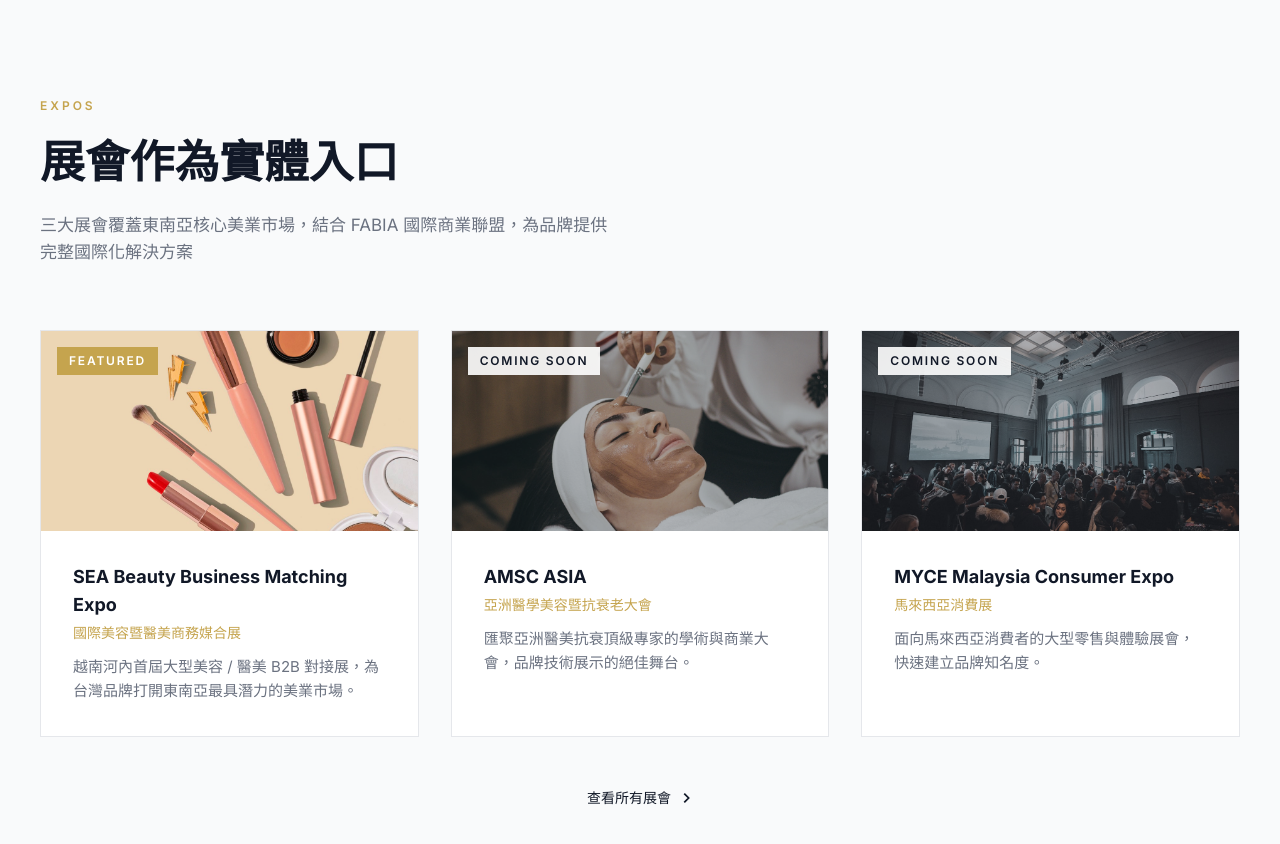
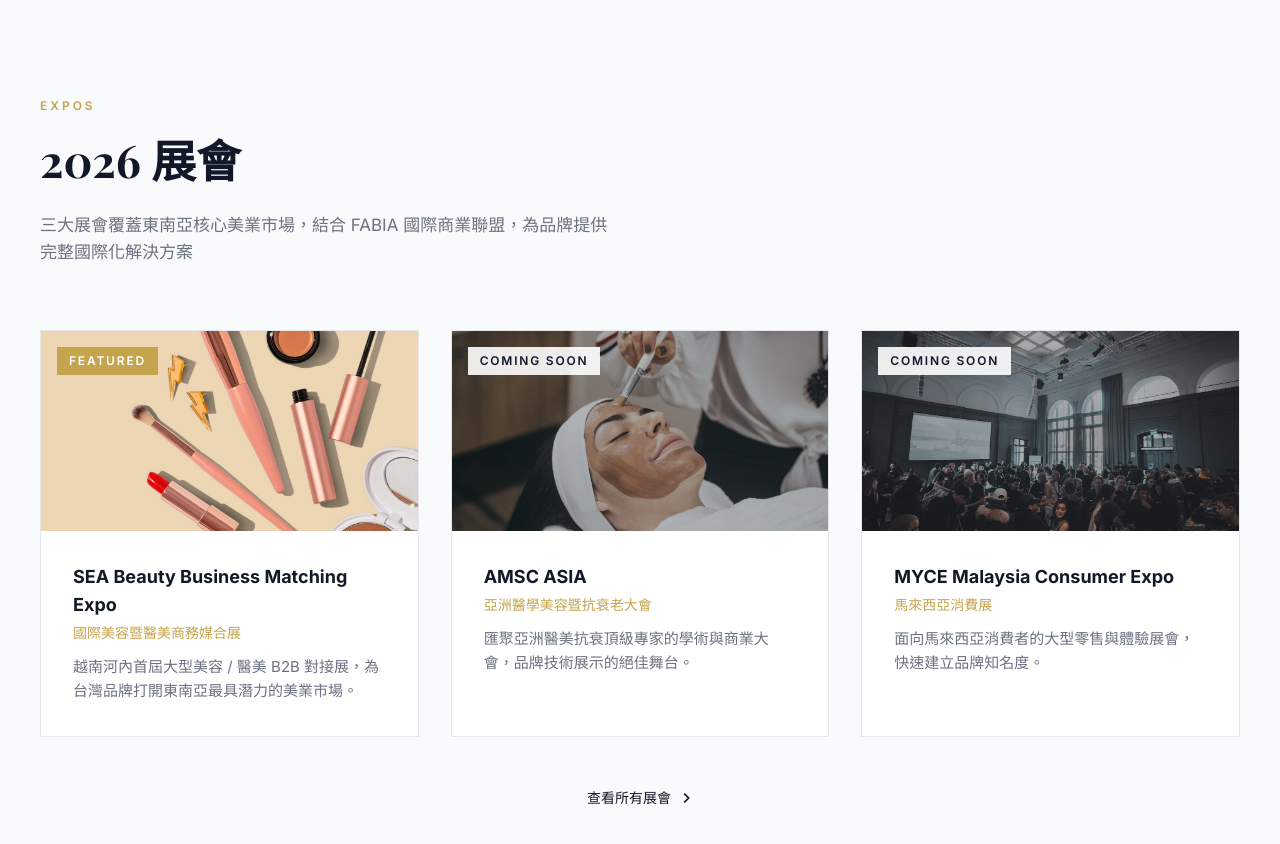
Before and after one commit to Aaronyu1229/shirley-orei-expo, a Next.js app: page / in a window 1280 px wide. Shown: the part 2700-3544 px from the top of the page. Built offline with nearby package versions, Linux system fonts and the light colour scheme.

Commit message:
feat: 展會作為實體入口 改為 2026 展會

```diff
--- a/src/app/expos/page.tsx
+++ b/src/app/expos/page.tsx
@@ -54,7 +54,7 @@ export default function ExposPage() {
 
             <AnimateIn variant="slideUp" delay={0.08}>
               <h1 className="font-serif text-[clamp(2.5rem,5vw,4rem)] font-bold leading-[1.08] tracking-tight text-white mb-8">
-                展會作為實體入口
+                2026 展會
               </h1>
             </AnimateIn>
 
--- a/src/app/page.tsx
+++ b/src/app/page.tsx
@@ -197,7 +197,7 @@ export default function Home() {
           <AnimateIn>
             <p className="section-label">Expos</p>
             <h2 className="font-serif text-[clamp(2rem,3.5vw,3rem)] font-bold leading-tight mb-6">
-              展會作為實體入口
+              2026 展會
             </h2>
             <p className="text-muted text-[17px] max-w-xl mb-16">
               三大展會覆蓋東南亞核心美業市場，結合 FABIA 國際商業聯盟，為品牌提供完整國際化解決方案
```
